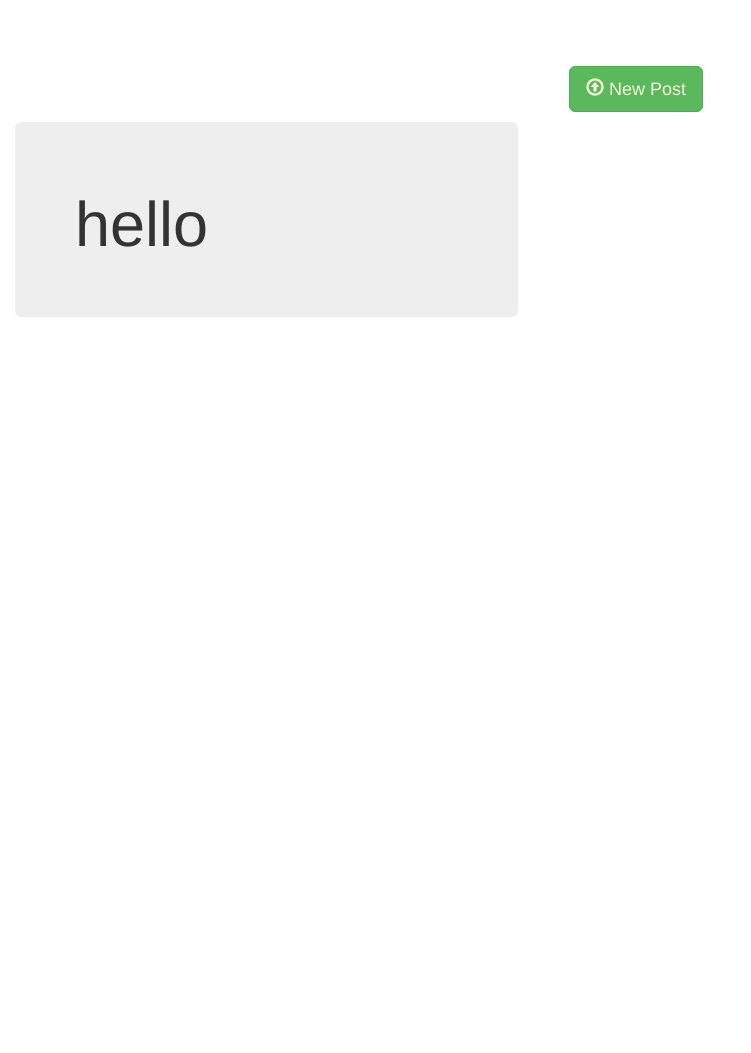
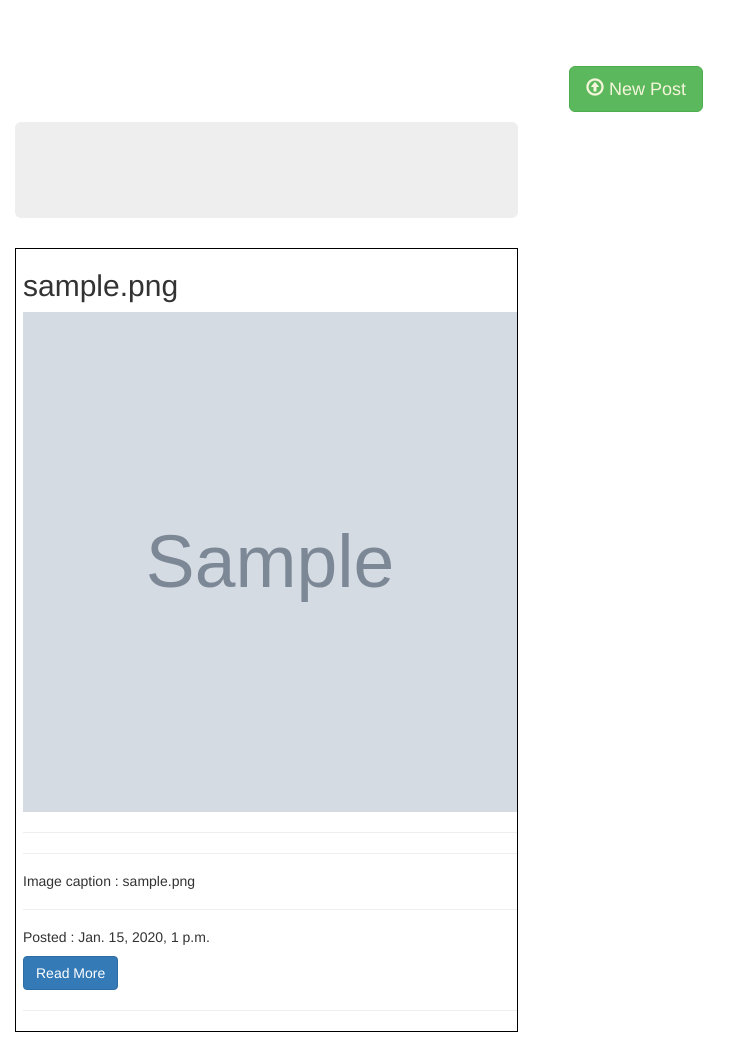
Before and after one commit to Samfan01/instagram, a Django app: template insta/templates/home.html in a window 1280 px wide. Shown: the part 134-1187 px from the top of the page, without its empty margins (0-751 px from the left). Before the commit the page ends 451 px from the top, so only its background shows below. Run offline with Django 3.2, Linux system fonts and the light colour scheme; tables that the repository leaves empty hold one stand-in row (values such as "Sample post"); the template is opened without the code that fills it: values that come from a table or form of the project are taken from there, most other values are stand-ins (such as "Sample title", 1, 10 or a date in 2020); grey boxes marked "Sample" are stand-in pictures; some libraries are stand-ins or nearby versions.

Commit message:
added bootstrap card to display posts

```diff
--- a/insta/templates/home.html
+++ b/insta/templates/home.html
@@ -22,17 +22,32 @@
         <p class="text-center">
             <a href="{% url 'new_post' %}" class="btn btn-success btn-lg" style="color: beige; margin-top: 100px;">
                 <span class="glyphicon glyphicon-upload"></span> New Post
-              </a>
+            </a>
         </p>
     </div>
     <div class="col-md-5">
         <div class="jumbotron">
-            <h1>hello</h1>
+
         </div>
         {% for image in images %}
+            <div class="card">
+                <h2 class="card-title">{{image.image_name}}</h2>
+                <img src="{{image.image.url}}" class="card-img-top" alt="..." height="500px" width="100%" >
+                <hr>
+                <div class="card-body">
+                    <p class="card-text"></p>
+                    <hr>
+                    <h5>Image caption : {{image.image_caption}}</h5>
+                    <hr>
+                    <h5>Posted : {{image.post_date}}</h5>
+                    <a href="" class="btn btn-primary">Read More</a>
+                    <hr>
+                </div>
+
+            </div>
+            <br>
         {% endfor %}
-    </div>
     <div class="col-md-4"></div>
 
 </div>
-    {% endblock %}
+{% endblock %}
--- a/insta/templates/new_post.html
+++ b/insta/templates/new_post.html
@@ -5,7 +5,7 @@
 <h1 class="text-center" style="color: chartreuse;">Add your new Post.</h1>
 <br><br>
     <div class="form-group">
-        <form method = "POST">
+        <form method = "POST" enctype="multipart/form-data">
             {% csrf_token %}
             {{form.as_p}}
             <button class="btn btn-secondary">Add Post</button>
--- a/static/css/home.css
+++ b/static/css/home.css
@@ -1,3 +1,7 @@
 h1{
     color: green;
 }
+.card{
+    border: solid black 1px;
+    padding-left: 7px;
+}
```
Also changed, not shown: insta/views.py (+7 -2 lines), insta/forms.py (line endings or trailing spaces), media/insta/134131019_2807879406120210_7678920295396838546_n.jpg (added), media/insta/137327429_2747405678810192_7304028696635171680_n.jpg (added), media/insta/137327429_2747405678810192_7304028696635171680_n_9Y0VTon.jpg (added), media/insta/Facebook_5.jpg (added), media/insta/Facebook_5_RcBflWa.jpg (added), media/insta/Facebook_5_Yozfn7A.jpg (added), media/insta/Facebook_5_ego7j1V.jpg (added), media/insta/b-g.jpeg (added).
